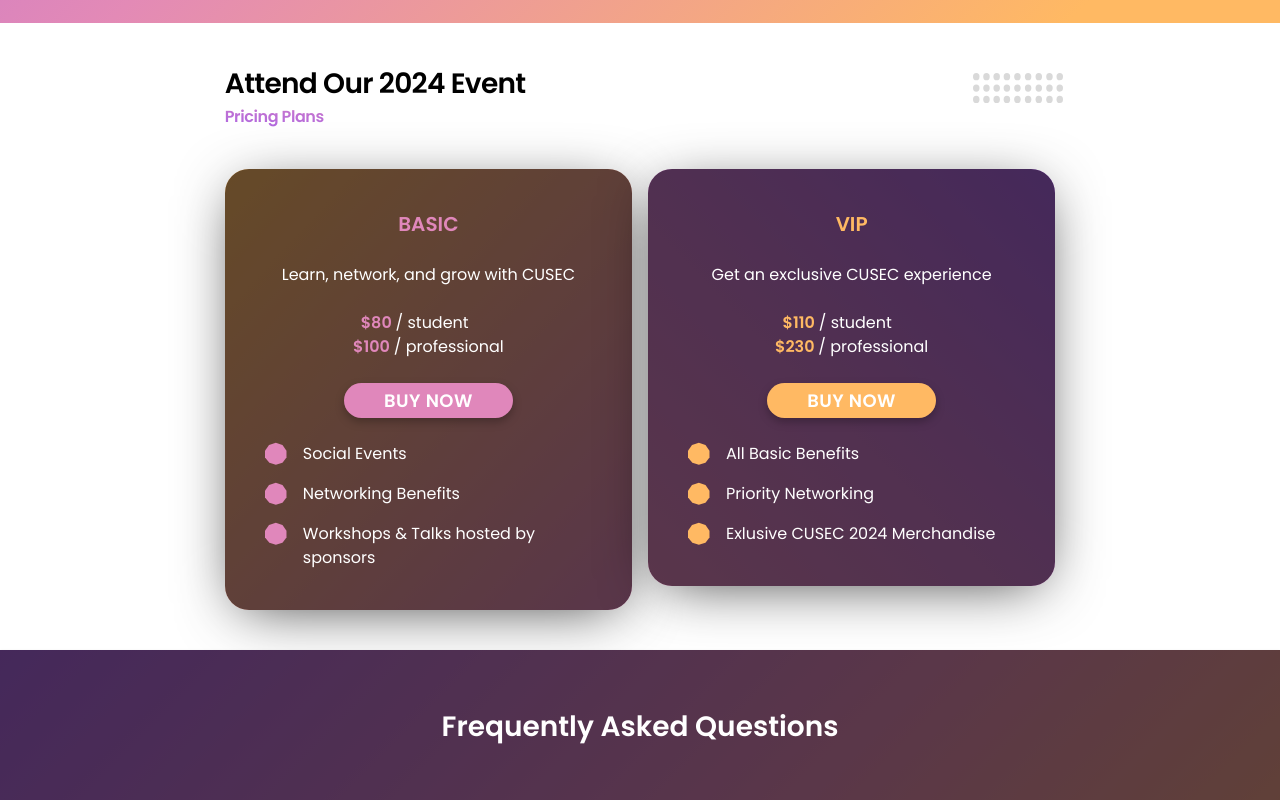
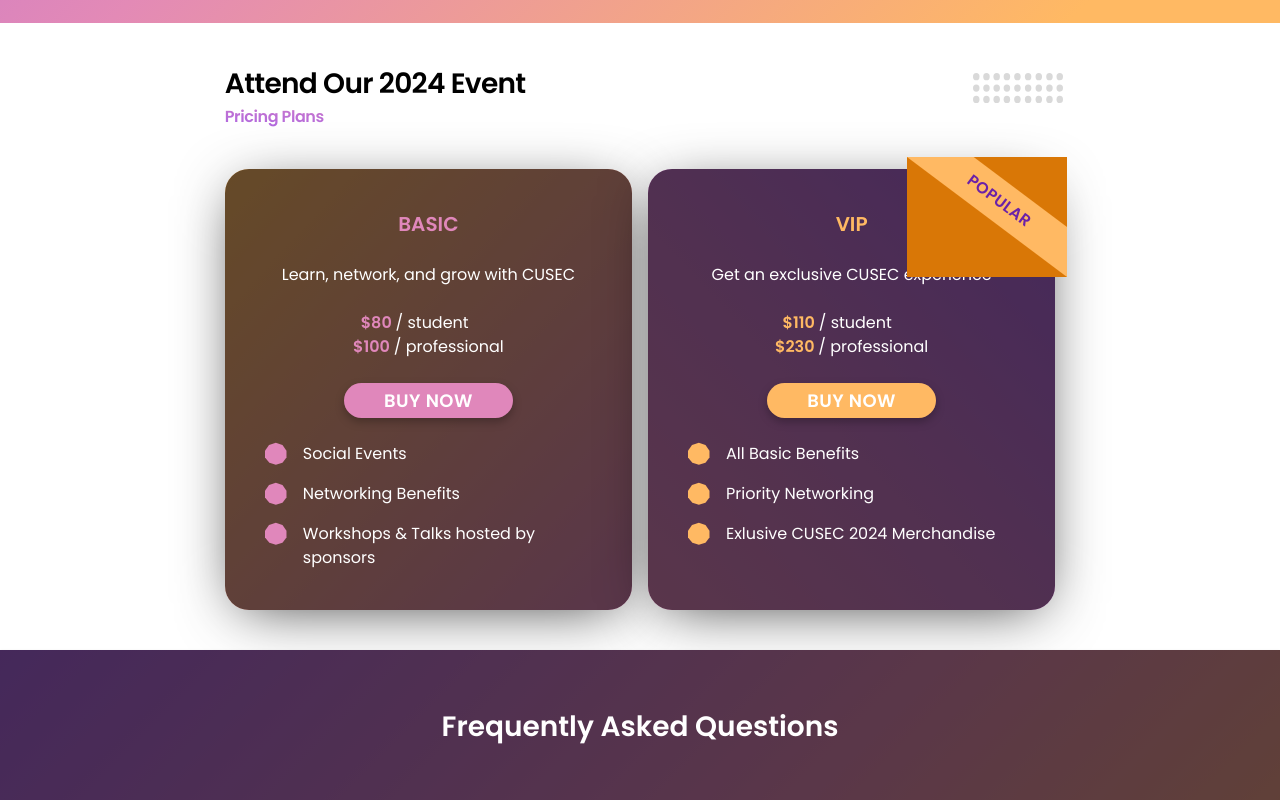
Before and after one commit to cusec/2024, a Next.js app: page / in a window 1280 px wide. Shown: the part 2660-3460 px from the top of the page. Built offline with nearby package versions, Linux system fonts and the light colour scheme.

Commit message:
feat: Make adaptive logic for ribbon banner resizing

```diff
--- a/src/components/Landing Page/TicketCard.tsx
+++ b/src/components/Landing Page/TicketCard.tsx
@@ -19,8 +19,20 @@ export default function TicketCard({
   buttonLink,
   themeColor,
 }: TicketCardProps) {
+  // The following 4 lines of code are for the calculation of the angle and width of the ribbon banner for the VIP Card. The width and the height can be altered to make the ribbon banner bigger or smaller. The values for width and height are in tailwind units, where 4 = 1rem, so 36 = 9rem and 28 = 7rem.
+  const width = 40;
+  const height = 30;
+  const hypotenuse = Math.sqrt(width * width + height * height);
+  const angle = Math.atan2(height, width) * (180 / Math.PI);
+
   return (
-    <div className={`${themeColor === "roseQuartz" ?"bg-gradient-to-tl from-roseQuartz to-goldenApricot":"bg-gradient-to-tr from-roseQuartz via-lavenderFog to-royalPurple"} mx-auto rounded-3xl shadow-[0_10px_60px_-15px_rgba(0,0,0,.8)]`}>
+    <div
+      className={`${
+        themeColor === "roseQuartz"
+          ? "bg-gradient-to-tl from-roseQuartz to-goldenApricot"
+          : "bg-gradient-to-tr from-roseQuartz via-lavenderFog to-royalPurple"
+      } mx-auto rounded-3xl shadow-[0_10px_60px_-15px_rgba(0,0,0,.8)] relative`}
+    >
       <section className="bg-black bg-opacity-60 text-white space-y-6 flex flex-col py-10 px-10 rounded-3xl h-full">
         <h3
           className={`text-[20px] text-center font-semibold uppercase ${
@@ -36,21 +48,32 @@ export default function TicketCard({
 
         <div className="mx-auto">
           <p>
-            <span className={`font-semibold ${themeColor === "roseQuartz" ? "text-roseQuartz" : "text-goldenApricot"}`}>
+            <span
+              className={`font-semibold ${
+                themeColor === "roseQuartz"
+                  ? "text-roseQuartz"
+                  : "text-goldenApricot"
+              }`}
+            >
               &nbsp; ${studentPrice}
               {"  "}
             </span>
             /{"  "}student
           </p>
           <p>
-            <span className={`font-semibold ${themeColor === "roseQuartz" ? "text-roseQuartz" : "text-goldenApricot"}`}>
+            <span
+              className={`font-semibold ${
+                themeColor === "roseQuartz"
+                  ? "text-roseQuartz"
+                  : "text-goldenApricot"
+              }`}
+            >
               ${professionalPrice}
               {"  "}
             </span>
             /{"  "}professional
           </p>
         </div>
-
 
         <Link
           className={`drop-shadow-[0_4px_4px_rgba(0,0,0,0.25)] ${
@@ -87,7 +110,29 @@ export default function TicketCard({
             </li>
           ))}
         </ul>
+
+        <div className={`${title === "VIP" ? "block" : "hidden"}`}></div>
       </section>
+      <div
+        className={`${
+          title === "VIP" ? "block" : "hidden"
+        } bg-amber-600 absolute -top-3 -right-3 overflow-hidden`}
+        style={{
+          width: `${width / 4}rem`,
+          height: `${height / 4}rem`,
+        }}
+      >
+        <Link
+          href="/"
+          className="block bg-goldenApricot text-center text-purple-800 font-semibold tracking-wide uppercase py-2 absolute bottom-0 right-0 origin-bottom-right"
+          style={{
+            width: `${(hypotenuse / width) * 100}%`,
+            transform: `rotate(${angle}deg)`,
+          }}
+        >
+          Popular
+        </Link>
+      </div>
     </div>
   );
 }
--- a/src/components/Landing Page/Tickets.tsx
+++ b/src/components/Landing Page/Tickets.tsx
@@ -3,6 +3,7 @@ import Image from "next/image";
 import circle_grid_vertical from "@/assets/circle_grid_vertical.svg";
 import circle_grid_horizontal from "@/assets/circle_grid_horizontal.svg";
 import TicketCard from "./TicketCard";
+
 
 export default function Sponsor() {
   const fadeBackground = useFadeBackground();
@@ -47,7 +48,7 @@ export default function Sponsor() {
       themeColor="roseQuartz"
     />
   </div>
-  <div className="flex-1">
+  <div className={`flex-1 `}>
     <TicketCard
       title={"VIP"}
       description={"Get an exclusive CUSEC experience"}
```
